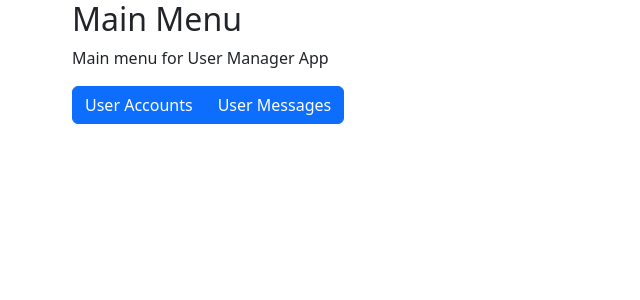
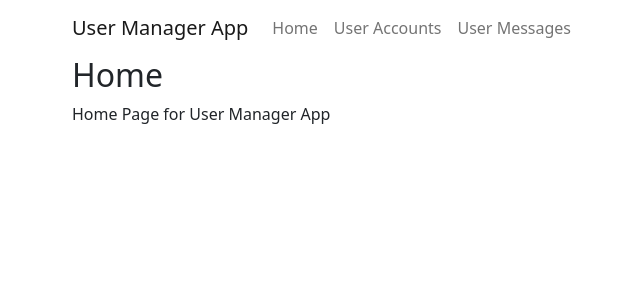
Before and after one commit to EliezerJavaProfessional/angular-rest-demo, an Angular app in the folder angular-demo/: page / in a window 1280 px wide. Shown: the top 300 px of the page, without its empty margins (10-650 px from the left). Built offline with nearby package versions, Linux system fonts and the light colour scheme.

Commit message:
Added boolean field

```diff
--- a/angular-demo/src/app/app.component.html
+++ b/angular-demo/src/app/app.component.html
@@ -1,13 +1,21 @@
 <input type="hidden" #selection value={{selected}}>
 <div class="container" role="main">
   <div class="row">
+    <nav class="navbar navbar-expand-lg">
+      <div class="container-fluid">
+        <div class="navbar-header">
+          <a class="navbar-brand" href="#">User Manager App</a>
+        </div>
+        <ul class="navbar-nav me-auto mb-2 mb-lg-0">
+          <li class="nav-item active"><a class="nav-link" href="#" (click)="select('app-root');">Home</a></li>
+          <li class="nav-item"><a class="nav-link" href="#" (click)="select('app-table-user-account');">User Accounts</a></li>
+          <li class="nav-item"><a class="nav-link" href="#" (click)="select('app-table-user-message');">User Messages</a></li>
+        </ul>
+      </div>
+    </nav>
     <div class="form-area" *ngIf="selection.value === 'app-root'">
-      <h2>Main Menu</h2>
-      <p>Main menu for User Manager App</p>
-      <div class="btn-group">
-        <button class="btn btn-primary" (click)="select('app-table-user-account');" tabindex="0"><span>User Accounts</span></button>
-        <button class="btn btn-primary" (click)="select('app-table-user-message');" tabindex="1"><span>User Messages</span></button>
-      </div>
+      <h2>Home</h2>
+      <p>Home Page for User Manager App</p>
     </div>
     <app-table-user-account (sendNotification)="getNotification($event)" *ngIf="selection.value === 'app-table-user-account'"></app-table-user-account>
     <app-table-user-message (sendNotification)="getNotification($event)" *ngIf="selection.value === 'app-table-user-message'"></app-table-user-message>
--- a/angular-demo/src/app/form-user-account/form-user-account.component.html
+++ b/angular-demo/src/app/form-user-account/form-user-account.component.html
@@ -23,5 +23,15 @@
         <label for="lastName">last name:</label>
         <input type="text" class="form-control" id="lastName" name="lastName" value={{record.lastName}} (change)="change('lastName', $event)"><br>
       </div>
+      <div class="form-check">
+        <div *ngIf="record.active==true; then thenBlock else elseBlock"></div>
+        <ng-template #thenBlock>
+          <input type="checkbox" class="form-check-input" id="active" name="active" checked (change)="change('active', $event)">
+        </ng-template>
+        <ng-template #elseBlock>
+          <input type="checkbox" class="form-check-input" id="active" name="active" (change)="change('active', $event)">
+        </ng-template>
+        <label class="form-check-label" for="active">active</label>
+      </div>
     </div>
 </div>
--- a/angular-demo/src/app/form-user-account/form-user-account.component.ts
+++ b/angular-demo/src/app/form-user-account/form-user-account.component.ts
@@ -25,6 +25,7 @@ export class FormUserAccountComponent {
     console.log('form-user-account.change(input='+input+', event.target.value='+event.target.value+')');
     if (input==='firstName'){this.record.firstName=event.target.value;}
     else if (input==='lastName'){this.record.lastName=event.target.value;}
+    else if (input==='active'){this.record.active=!this.record.active;}
   }
   new(){
     console.log('form-user-account.new');
--- a/angular-demo/src/app/form-user-message/form-user-message.component.html
+++ b/angular-demo/src/app/form-user-message/form-user-message.component.html
@@ -1,7 +1,7 @@
 <div class="form-area">
-    <h2>User Account</h2>
-    <p>user account form</p>
-    <div class="btn-group" id='form-user-account-menu'>
+    <h2>User Message</h2>
+    <p>user message form</p>
+    <div class="btn-group" id='form-user-message-menu'>
         <button class="btn btn-primary" (click)="new()" tabindex="0"><span>Add New</span></button>
         <button class="btn btn-primary" (click)="save()" tabindex="1"><span>Save</span></button>
         <button class="btn btn-primary" (click)="refresh()" tabindex="2"><span>Refresh</span></button>
--- a/angular-demo/src/app/table-user-account/table-user-account.component.html
+++ b/angular-demo/src/app/table-user-account/table-user-account.component.html
@@ -25,7 +25,15 @@
                     <th scope="row">{{record.id}}</th>
                     <td>{{record.firstName}}</td>
                     <td>{{record.lastName}}</td>
-                    <td>{{record.active}}</td>
+                    <td>
+                        <div *ngIf="record.active==true; then thenBlock else elseBlock"></div>
+                        <ng-template #thenBlock>
+                            <input type="checkbox" class="form-check-input" id="active" name="active" checked readonly>
+                        </ng-template>
+                        <ng-template #elseBlock>
+                            <input type="checkbox" class="form-check-input" id="active" name="active" readonly>
+                        </ng-template>
+                    </td>
                     <td><button class="btn btn-primary" (click)="select(record.id);" id="{{record.id}}"><span>edit</span></button></td>
                     <td><button class="btn btn-secondary" (click)="delete(record.id!);" id="{{record.id}}"><span>delete</span></button></td>
                 </tr>
```
